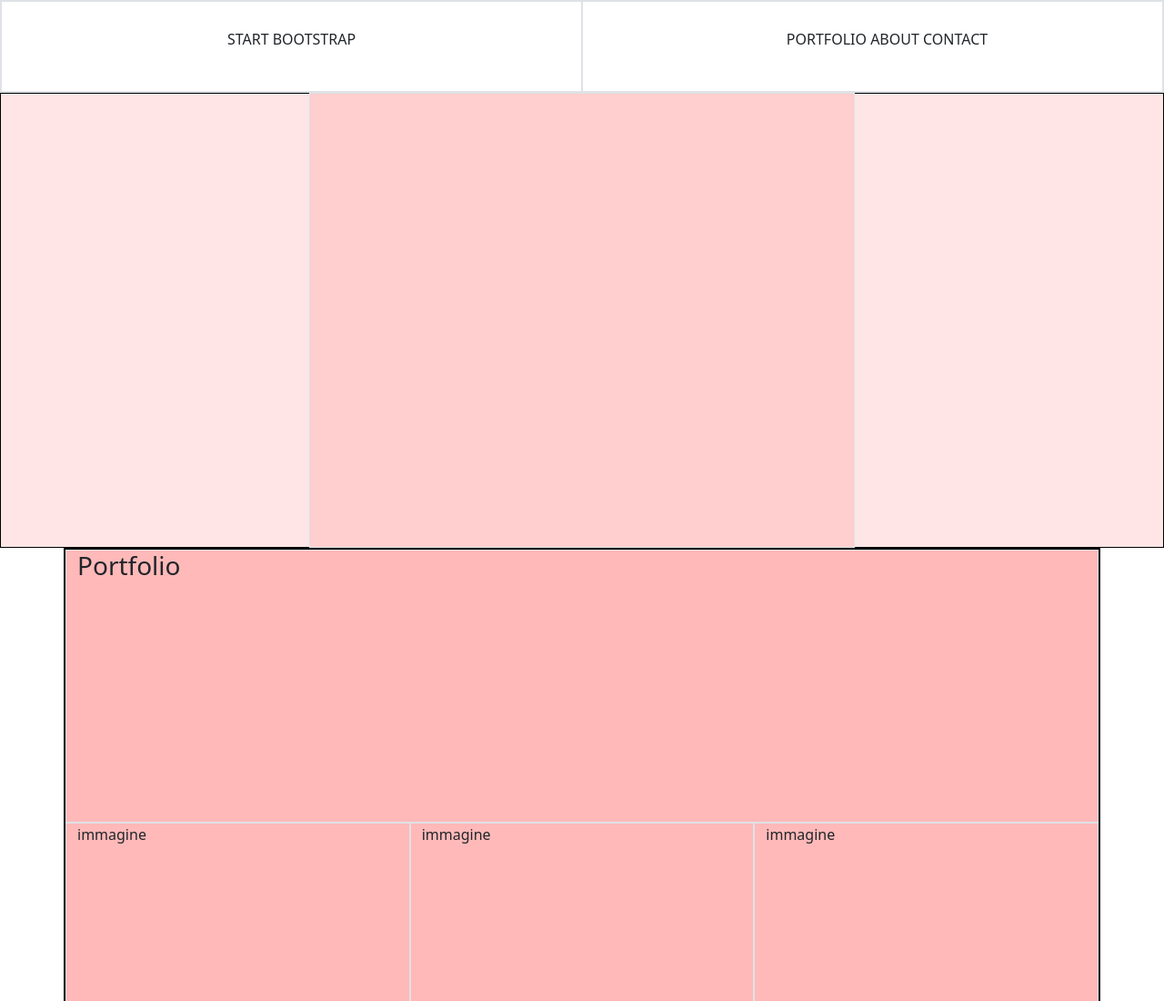
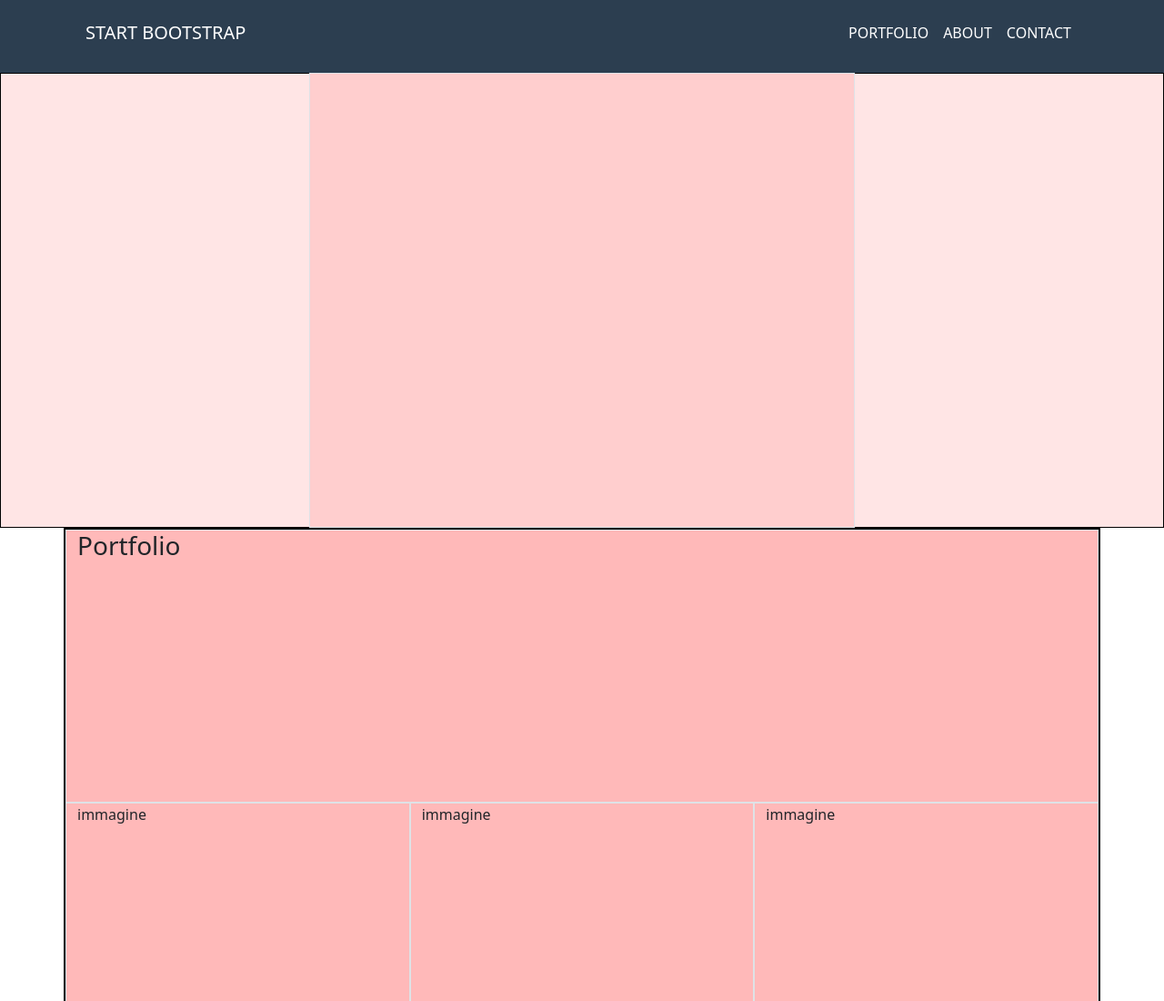
Before and after one commit to FrancescoCataletto/-html-css-bootstrap-freelancer, a plain HTML site: page index.html in a window 1280 px wide. Shown: the top 1100 px of the page at 91% size. Drawn offline with nearby package versions, Linux system fonts and the light colour scheme.

Commit message:
draft of header

```diff
--- a/css/style.css
+++ b/css/style.css
@@ -1,19 +1,25 @@
 /* HEADER */
-#starting{
-    align-items: center;
+#my_navbar{
+    height: 80px;
+    background-color: rgb(44, 62, 80);
 }
 
-#head-menu{
-    align-items: center;
-    justify-content: end;
+#my_navbar .container-fluid{
+    background-color: rgb(44, 62, 80);
+    padding-top: 1rem;
 }
 
-#head-menu li{
-    display: inline-block;
+#my_navbar a{
+    color: white;
 }
 
-#hamburger{
-    display: none;
+#my_navbar button{
+    border-color: rgb(143, 142, 140);
+}
+
+
+#my_navbar span{
+    filter: invert();
 }
 
 /* JUMBO */
--- a/index.html
+++ b/index.html
@@ -7,6 +7,8 @@
 
     <link href="https://cdn.jsdelivr.net/npm/bootstrap@5.1.3/dist/css/bootstrap.min.css" rel="stylesheet" integrity="sha384-1BmE4kWBq78iYhFldvKuhfTAU6auU8tT94WrHftjDbrCEXSU1oBoqyl2QvZ6jIW3" crossorigin="anonymous">
 
+    <script src="https://cdn.jsdelivr.net/npm/bootstrap@5.1.3/dist/js/bootstrap.bundle.min.js" integrity="sha384-ka7Sk0Gln4gmtz2MlQnikT1wXgYsOg+OMhuP+IlRH9sENBO0LRn5q+8nbTov4+1p" crossorigin="anonymous"></script>
+
     <link rel="stylesheet" href="css/global.css">
     <link rel="stylesheet" href="css/style.css">
     <link rel="stylesheet" href="css/utilities.css">
@@ -15,25 +17,40 @@
 </head>
 <body>
 
-    <header>
-        <div class="container-fluid border">
-            <div class="row h100">
-                <div id="starting" class="col-6 justify-content-sm-center align-items-sm-center d-flex border">
-                    <p>START BOOTSTRAP</p>
+    <header id="my_navbar">
+        <div class="container">
+            <nav class="navbar navbar-expand-md navbar-light bg-light p-0">
+                <div class="container-fluid">
+
+                  <div>
+                    <a class="navbar-brand" href="#">START BOOTSTRAP</a>
+                  </div>
+
+                  <div>
+                    <button class="navbar-toggler" type="button" data-bs-toggle="collapse" data-bs-target="#navbarSupportedContent" aria-controls="navbarSupportedContent" aria-expanded="false" aria-label="Toggle navigation">
+                        <span class="navbar-toggler-icon"></span>
+                      </button>
+                  </div>
+
+
+
+
+                  <div class="collapse navbar-collapse row" id="navbarSupportedContent">
+                    <ul class="navbar-nav me-auto mb-2 mb-lg-0 justify-content-end">
+                      <li class="nav-item">
+                        <a class="nav-link active" aria-current="page" href="#">PORTFOLIO</a>
+                      </li>
+                      <li class="nav-item">
+                        <a class="nav-link" href="#">ABOUT</a>
+                      </li>
+                      <li class="nav-item">
+                        <a class="nav-link" href="#">CONTACT</a>
+                      </li>
+                    </ul>
+                  </div>
+
                 </div>
-                <div id="head-menu" class="col-6 justify-content-sm-center align-items-sm-center d-flex border">
-                    <nav>
-                        <ul>
-                            <li>PORTFOLIO</li>
-                            <li>ABOUT</li>
-                            <li>CONTACT</li>
-                        </ul>
-                    </nav>
-                    <div id="hamburger">
-                        HAMBURGER
-                    </div>
-                </div>
-            </div>
+              </nav>
         </div>
     </header>
 
```
